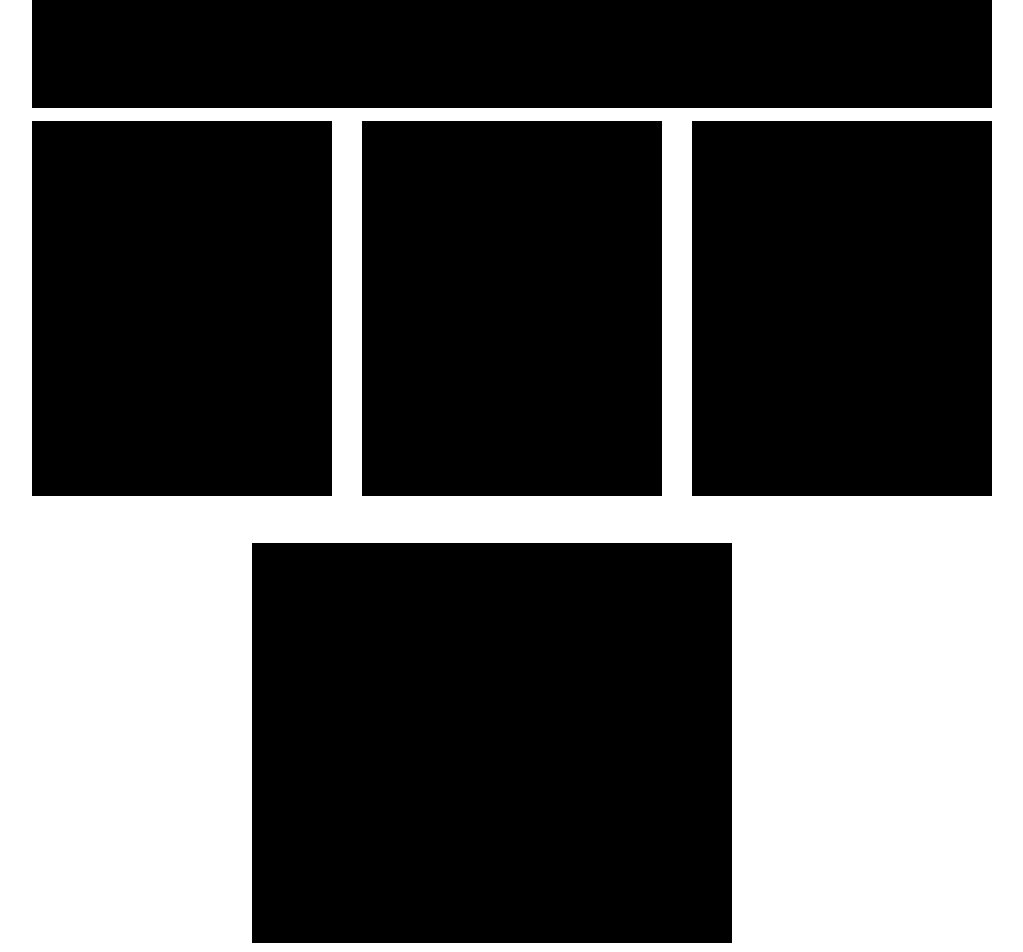
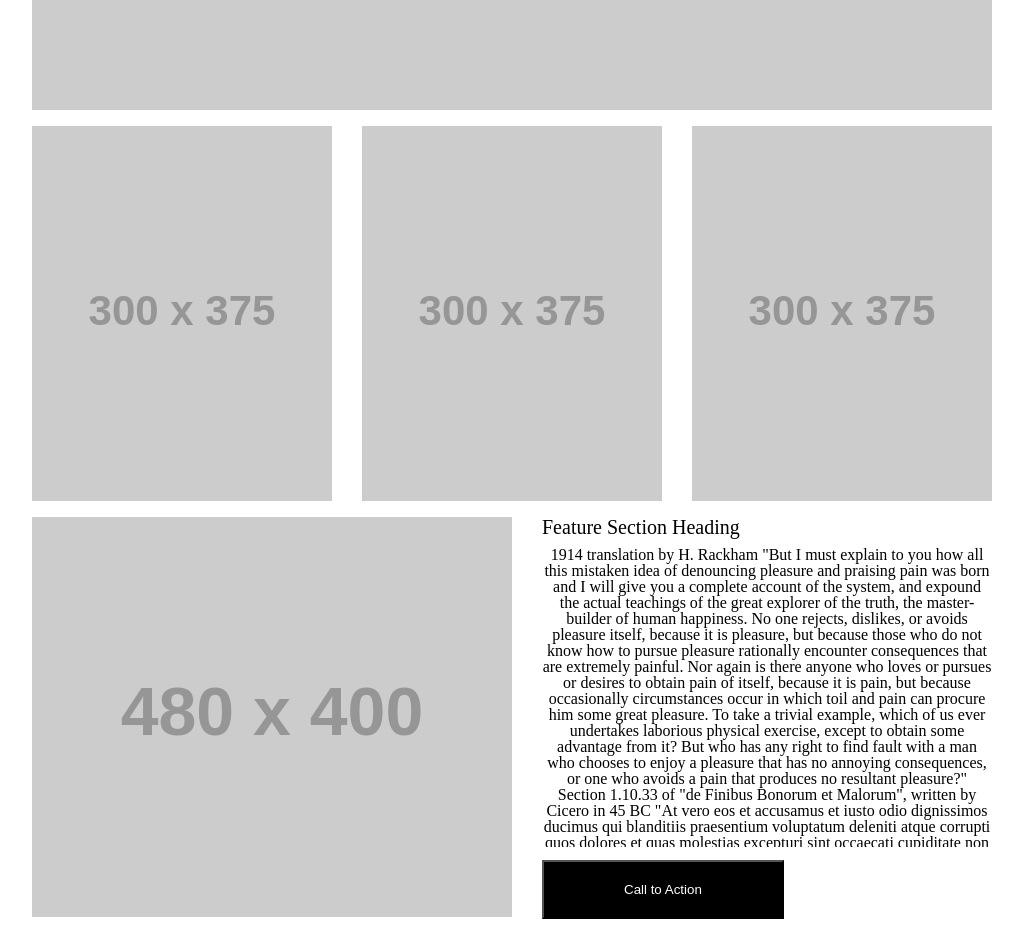
Before and after one commit to areyes986/wireframe-exercise, a plain HTML site: page index.html in a window 1280 px wide. Shown: the part 460-1412 px from the top of the page, without its empty margins (128-1151 px from the left). Drawn offline with Linux system fonts and the light colour scheme; placeholder pictures from the web are drawn by us.

Commit message:
used placeholder images

```diff
--- a/index.html
+++ b/index.html
@@ -5,6 +5,7 @@
     <meta charset="UTF-8">
     <meta name="viewport" content="width=device-width, initial-scale=1.0">
     <meta http-equiv="X-UA-Compatible" content="ie=edge">
+    <link rel="stylesheet" href="reset.css">
     <link rel="stylesheet" href="style.css">
     <title>Wireframe Exercise</title>
 </head>
@@ -12,7 +13,7 @@
 <body>
     <header>
         <nav>
-            <div>Logo</div>
+            <figure><img src="http://via.placeholder.com/200x70/000000" alt="200x70"></figure>
             <div>Nav item 1</div>
             <div>Nav item 2</div>
             <div>Nav item 3</div>
@@ -20,13 +21,21 @@
         </nav>
     </header>
     <main>
-        <section></section>
-        <figure></figure>
-        <figure></figure>
-        <figure></figure>
-        <span>
-            <figure></figure>
+        <section>
+            <img src="http://via.placeholder.com/960x450/000000" alt="960x450">
+        </section>
         <article>
+            <img src="http://via.placeholder.com/300x375/000000" alt="300x375">
+        </article>
+        <article>
+            <img src="http://via.placeholder.com/300x375/000000" alt="300x375">
+        </article>
+        <article>
+            <img src="http://via.placeholder.com/300x375/000000" alt="300x375">
+        </article>
+        <div>
+        <img src="http://via.placeholder.com/480x400/000000" alt="480x400">
+            <h2>Feature Section Heading</h2>
             <p>
                 1914 translation by H. Rackham
                 "But I must explain to you how all this mistaken idea of denouncing pleasure and praising pain was
@@ -49,12 +58,13 @@
                 voluptas assumenda est, omnis dolor repellendus. Temporibus autem quibusdam et aut officiis debitis
                 aut rerum necessitatibus saepe eveniet ut et voluptates repudiandae sint et molestiae non
                 recusandae. Itaque earum rerum hic tenetur a sapiente delectus, ut aut reiciendis voluptatibus
-                    maiores alias consequatur aut perferendis doloribus asperiores repellat.""</p>
-
-            </article>
-        </span>
-    </main>
+                maiores alias consequatur aut perferendis doloribus asperiores repellat.
+            </p>
+            <fieldset>
+                <button>Call to Action</button>
+            </fieldset>
+        </div>
+    </body>
     <footer></footer>
-</body>
 
 </html>
--- a/style.css
+++ b/style.css
@@ -1,7 +1,26 @@
+/* ////nav//// */
+
 nav {
     background-color: #DDD;
     text-align: center;
+    height: 100px;
+
+
 }
+nav > figure {
+    display: inline-block;
+    vertical-align: middle;
+}
+
+nav > div {
+display: inline-block;
+width: 200px;
+height: 20px;
+padding-top: 40px;
+}
+
+/* //////main/////// */
+
 
 main {
     text-align: center;
@@ -9,57 +28,56 @@ main {
     margin-top: 20px;
 }
 
-footer {
-    width: 100%;
-    background-color: #ddd;
-    height: 100px;
-    margin-top: 100px;
+
+main > article {
+    display: inline-block;
+    margin: 13px;
 }
 
-div {
+main > div  {
     display: inline-block;
-    width: 200px;
-    height: 70px;
-    margin-bottom: 10px;
-    margin-top: 10px;
-}
-
-main > section {
-    background-color: black;
+    /* height: 400px; */
     width: 960px;
-    height: 450px;
-    text-align: center;
-    margin:auto;
+    margin-left: 0px;
 
 }
 
-
-main > figure {
-    background-color:black;
-    display: inline-block;
-    width: 300px;
-    height: 375px;
-    text-align: center;
-    margin-top:30px;
-    margin:13px;
+main > div > img {
+    float: left;
 }
 
+main > div > p {
+    overflow: scroll;
+    margin-left: 30px;
+    margin-bottom: 30px;
+    width:450px;
+    height: 300px;
+    display: inline-block;
 
-main > span > figure {
-    display: inline-block;
-    margin-top:30px;
-    background-color: black;
-    margin-left: 0px;
-    width: 480px;
-    height: 400px;
 }
 
+h2 {
+    font-size: 20px;
+    text-align: left;
+    margin-left: 510px;
+    margin-bottom: 10px;
+}
 
-main > span > article > p {
-    display: inline-block;
-    border: solid black;
-    background-color: white;
-    width: 480px;
-    height: 400px;
-    overflow: scroll;
+fieldset {
+    text-align: left;
+    margin-top: -20px;
 }
+
+button {
+    margin-left: 30px;
+    color: white;
+    background-color: black;
+    padding: 20px 80px;
+    text-align: left;
+}
+
+footer {
+    margin-top: 50px;
+    background-color: #ddd;
+    height: 100px;
+}
```
Lines whose indentation alone changed are shown as unchanged.
